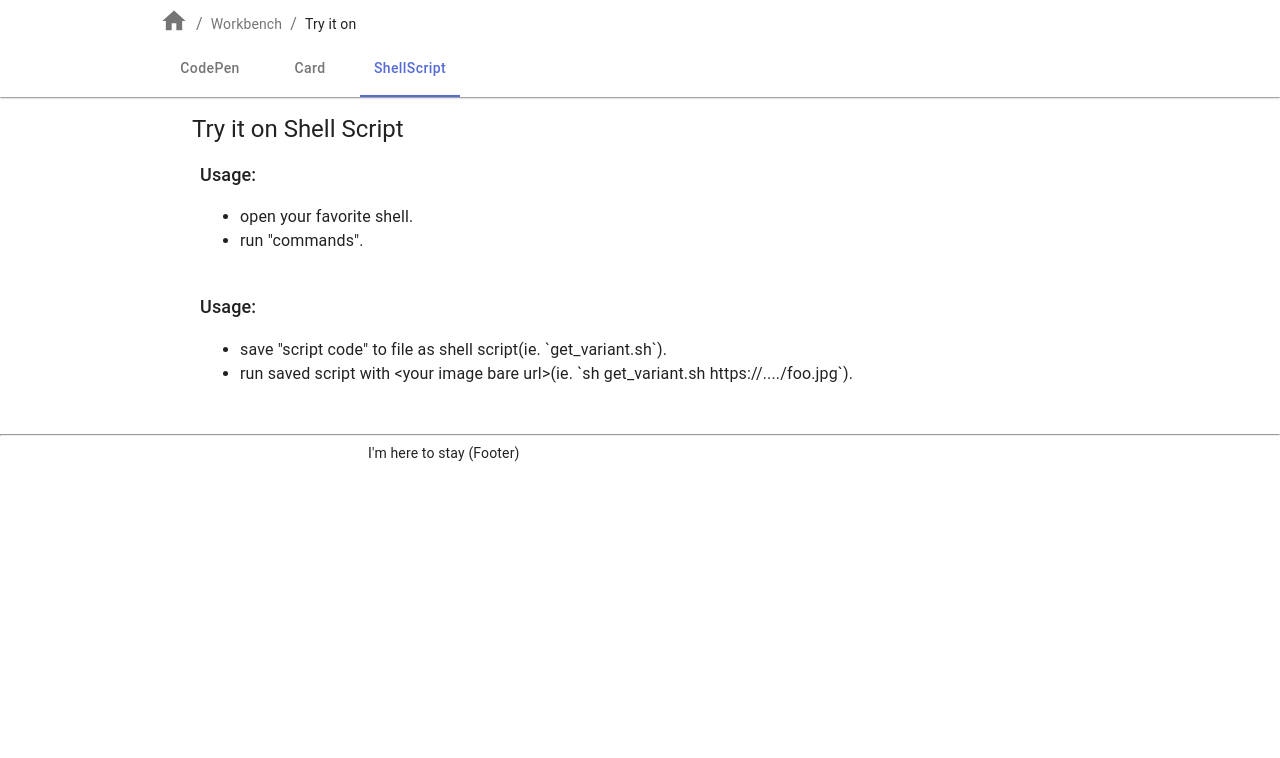
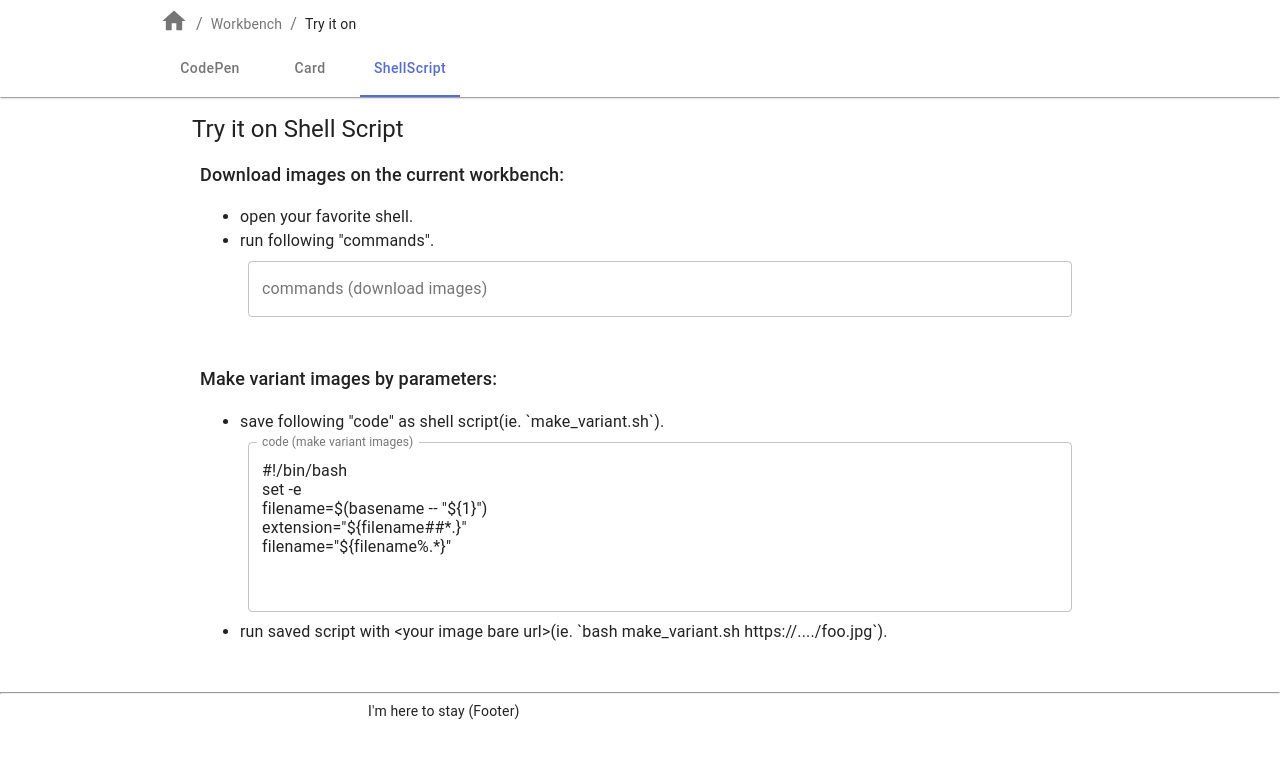
Before and after one commit to hankei6km/image-url-workbench, a Next.js app: page /shellscript in a window 1280 px wide. Shown: the top 758 px of the page. Built offline with nearby package versions, Linux system fonts and the light colour scheme.

Commit message:
Implement shellscript page
* Make FragmentDownload component.
* Make FragmentMakeVariants components.

```diff
--- /dev/null
+++ b/components/FragmentDownload.tsx
@@ -0,0 +1,51 @@
+import React, { useState, useContext, useEffect } from 'react';
+import Box from '@material-ui/core/Box';
+import { basename, extname } from 'path';
+import PreviewContext from '../components/PreviewContext';
+import FragmentTextField from '../components/FragmentTextField';
+import shellescape from 'shell-escape';
+
+const FragmentDownload = () => {
+  const previewStateContext = useContext(PreviewContext);
+  const [downloadImagesCommands, setDownloadImagesCommands] = useState('');
+
+  useEffect(() => {
+    try {
+      const commands: string[] = [];
+      previewStateContext.previewSet.forEach((v) => {
+        const u = new URL(v.previewUrl);
+        const fileName = basename(u.pathname);
+        const extName = extname(fileName);
+        const fileBaseName = fileName.slice(
+          0,
+          fileName.length - extName.length
+        );
+        commands.push(
+          `${shellescape([
+            'curl',
+            '-fL',
+            '-o',
+            `${fileBaseName}-w${v.imgWidth}${extName}`,
+            v.previewUrl
+          ])}`
+        );
+      });
+      setDownloadImagesCommands(commands.join('\n'));
+    } catch {
+      setDownloadImagesCommands('');
+    }
+  }, [previewStateContext.previewSet]);
+
+  return (
+    <Box>
+      <Box p={1}>
+        <FragmentTextField
+          label="commands (download images)"
+          value={downloadImagesCommands}
+        />
+      </Box>
+    </Box>
+  );
+};
+
+export default FragmentDownload;
--- /dev/null
+++ b/components/FragmentMakeVariants.tsx
@@ -0,0 +1,54 @@
+import React, { useState, useContext, useEffect } from 'react';
+import Box from '@material-ui/core/Box';
+import PreviewContext from '../components/PreviewContext';
+import FragmentTextField from '../components/FragmentTextField';
+import shellescape from 'shell-escape';
+
+const FragmentMakeVariants = () => {
+  const previewStateContext = useContext(PreviewContext);
+  const [makeVariantsScript, setMakeVariantsScript] = useState('');
+
+  useEffect(() => {
+    try {
+      const commands: string[] = [];
+      previewStateContext.previewSet.forEach((v) => {
+        const u = new URL(v.previewUrl);
+        const imgWidth = shellescape([`${v.imgWidth}`]);
+        const search = shellescape([u.search]);
+        // *** 注意: 以下の配列はエスケープされない   **
+        commands.push(
+          [
+            'curl',
+            '-fL',
+            '-o',
+            `"\${filename}"-w${imgWidth}."\${extension}"`,
+            `"\${1}"${search}`
+          ].join(' ')
+        );
+      });
+      // https://stackoverflow.com/questions/965053/extract-filename-and-extension-in-bash
+      setMakeVariantsScript(`#!/bin/bash
+set -e
+filename=$(basename -- "\${1}")
+extension="\${filename##*.}"
+filename="\${filename%.*}"
+${commands.join('\n')}
+`);
+    } catch {
+      setMakeVariantsScript('');
+    }
+  }, [previewStateContext.previewSet]);
+
+  return (
+    <Box>
+      <Box p={1}>
+        <FragmentTextField
+          label="code (make variant images)"
+          value={makeVariantsScript}
+        />
+      </Box>
+    </Box>
+  );
+};
+
+export default FragmentMakeVariants;
--- a/package.json
+++ b/package.json
@@ -16,6 +16,7 @@
     "@material-ui/lab": "^4.0.0-alpha.56",
     "@types/qrcode": "^1.3.5",
     "@types/react-color": "^3.0.4",
+    "@types/shell-escape": "^0.2.0",
     "@types/unist": "^2.0.3",
     "deepmerge": "^4.2.2",
     "hast-util-sanitize": "^3.0.1",
@@ -29,6 +30,7 @@
     "rehype-parse": "^7.0.1",
     "rehype-sanitize": "^4.0.0",
     "rehype-stringify": "^8.0.0",
+    "shell-escape": "^0.2.0",
     "unified": "^9.2.0"
   },
   "devDependencies": {
--- a/pages/shellscript.tsx
+++ b/pages/shellscript.tsx
@@ -3,37 +3,45 @@ import Layout from '../components/Layout';
 import Container from '@material-ui/core/Container';
 import Box from '@material-ui/core/Box';
 import Typography from '@material-ui/core/Typography';
-// import PreviewContext, { PreviewDispatch } from '../components/PreviewContext';
+// import PreviewContext from '../components/PreviewContext';
+import FragmentDownload from '../components/FragmentDownload';
+import FragmentMakeVariants from '../components/FragmentMakeVariants';
 
 const ShellScriptPage = () => {
   // const classes = useStyles();
   //const router = useRouter();
   // const previewStateContext = useContext(PreviewContext);
-  // const previewDispatch = useContext(PreviewDispatch);
 
   return (
-    <Layout title="Card">
+    <Layout title="ShellScript">
       <Container maxWidth="md">
         <Box my={1} p={1}>
           <Typography variant="h5">{'Try it on Shell Script'}</Typography>
           <Box my={1} p={1}>
-            <Typography variant="h6">Usage:</Typography>
+            <Typography variant="h6">
+              Download images on the current workbench:
+            </Typography>
             <Typography component={'span'} variant="body1">
               <ul>
                 <li>open your favorite shell.</li>
-                <li>run "commands".</li>
+                <li>
+                  run following "commands".
+                  <FragmentDownload />
+                </li>
               </ul>
             </Typography>
           </Box>
           <Box my={1} p={1}>
-            <Typography variant="h6">Usage:</Typography>
+            <Typography variant="h6">
+              Make variant images by parameters:
+            </Typography>
             <Typography component={'span'} variant="body1">
               <ul>
                 <li>
-                  save "script code" to file as shell script(ie.
-                  `get_variant.sh`).
+                  save following "code" as shell script(ie. `make_variant.sh`).
+                  <FragmentMakeVariants />
                 </li>
-                <li>{`run saved script with <your image bare url>(ie. \`sh get_variant.sh https://..../foo.jpg\`).`}</li>
+                <li>{`run saved script with <your image bare url>(ie. \`bash make_variant.sh https://..../foo.jpg\`).`}</li>
               </ul>
             </Typography>
           </Box>
```
Also changed, not shown: 1 other file (tests, documents, lock files or other folders).
